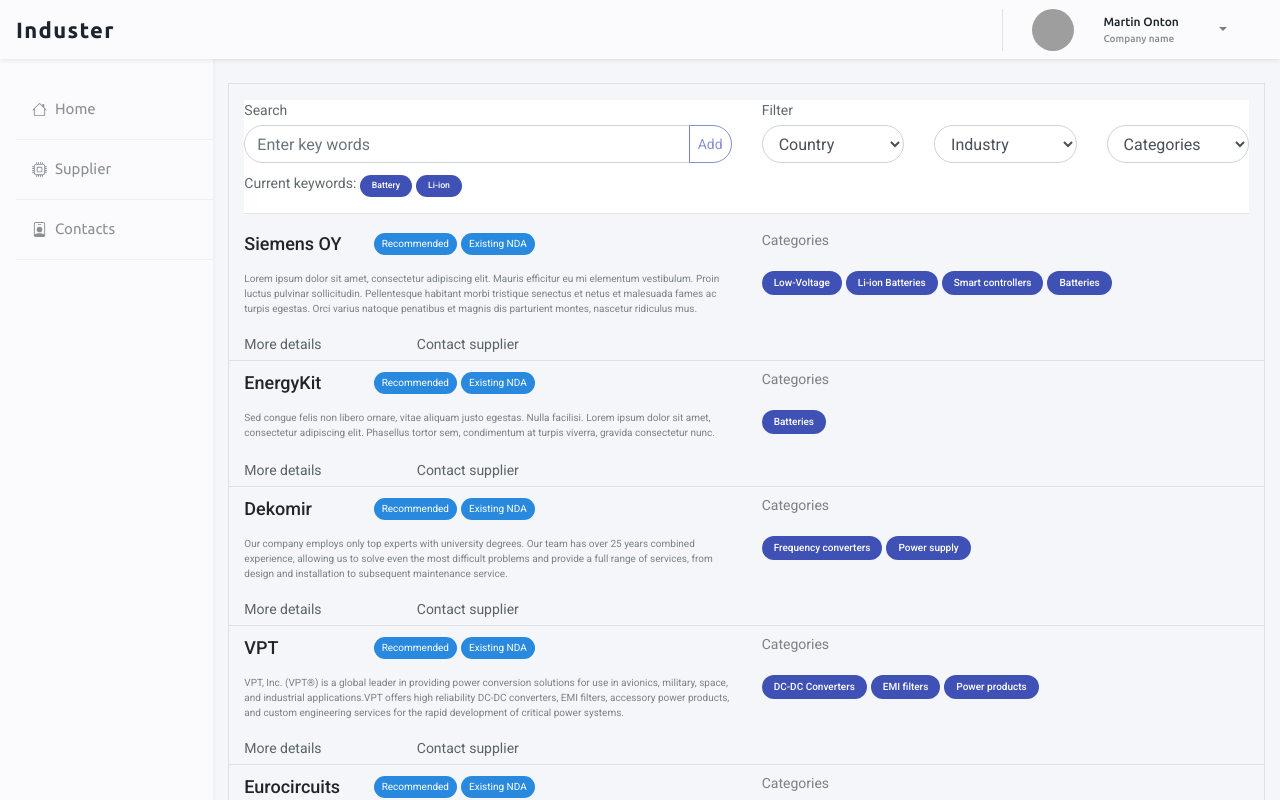
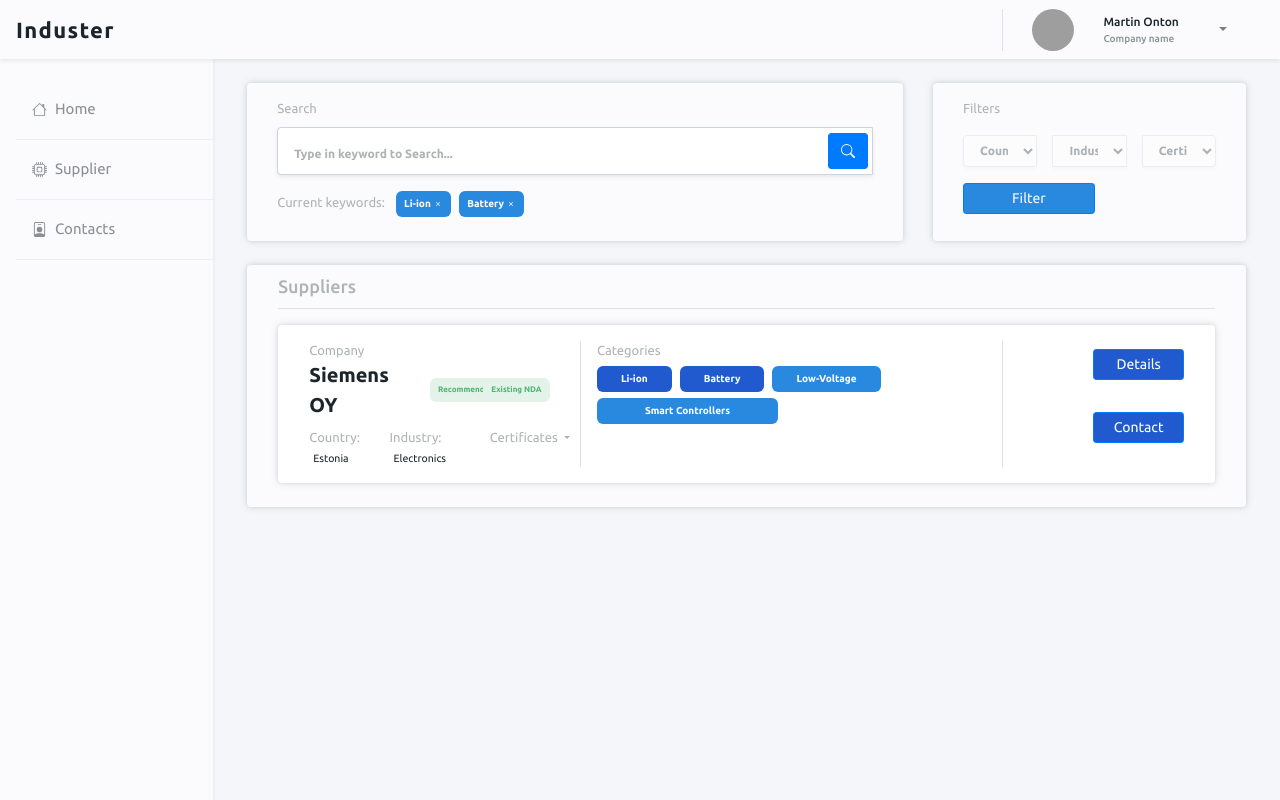
Before and after one commit to martinontcode/Induster, an Angular app: page /supplier in a window 1280 px wide. Before the commit this address led to /. Shown: the top 800 px of the page. Built offline with nearby package versions, Linux system fonts and the light colour scheme; grey boxes are pictures that could not be loaded.

Commit message:
Finished initial Supplier component front-end
* Added route to supplier.
* Front-end design implementation.
* Styles creation for supplier component.

```diff
--- a/src/app/app-routing.module.ts
+++ b/src/app/app-routing.module.ts
@@ -1,7 +1,10 @@
 import { NgModule } from '@angular/core';
 import { Routes, RouterModule } from '@angular/router';
+import { SupplierComponent } from './supplier/supplier.component';
 
-const routes: Routes = [];
+const routes: Routes = [
+  { path: 'supplier', component: SupplierComponent }
+];
 
 @NgModule({
   imports: [RouterModule.forRoot(routes)],
--- a/src/app/app.component.html
+++ b/src/app/app.component.html
@@ -1,8 +1,10 @@
 <app-navbar></app-navbar>
 <div class="container-fluid ">
-  <div class="row">
-    <app-sidebar class="col-md-3 col-lg-2 d-md-block border-top"></app-sidebar>
-    <app-supplier class="col-10 mt-4"></app-supplier>
-  </div>
-
+    <div class="row">
+        <app-sidebar class="col-md-3 col-lg-2 d-md-block border-top"></app-sidebar>
+        <!-- <app-supplier class="col-10 mt-4"></app-supplier> -->
+        <div class="col-12 col-md-9 col-lg-10">
+            <router-outlet></router-outlet>
+        </div>
+    </div>
 </div>
--- a/src/app/menu/sidebar/sidebar.component.html
+++ b/src/app/menu/sidebar/sidebar.component.html
@@ -11,7 +11,7 @@
                 </a>
             </li>
             <li class="nav-item">
-                <a class="nav-link border-bottom" routerLink="budget">
+                <a class="nav-link border-bottom" routerLink="supplier">
                     <svg width="1em" height="1em" viewBox="0 0 16 16" class="bi bi-cpu mr-2" fill="currentColor" xmlns="http://www.w3.org/2000/svg">
                         <path fill-rule="evenodd" d="M5 0a.5.5 0 0 1 .5.5V2h1V.5a.5.5 0 0 1 1 0V2h1V.5a.5.5 0 0 1 1 0V2h1V.5a.5.5 0 0 1 1 0V2A2.5 2.5 0 0 1 14 4.5h1.5a.5.5 0 0 1 0 1H14v1h1.5a.5.5 0 0 1 0 1H14v1h1.5a.5.5 0 0 1 0 1H14v1h1.5a.5.5 0 0 1 0 1H14a2.5 2.5 0 0 1-2.5 2.5v1.5a.5.5 0 0 1-1 0V14h-1v1.5a.5.5 0 0 1-1 0V14h-1v1.5a.5.5 0 0 1-1 0V14h-1v1.5a.5.5 0 0 1-1 0V14A2.5 2.5 0 0 1 2 11.5H.5a.5.5 0 0 1 0-1H2v-1H.5a.5.5 0 0 1 0-1H2v-1H.5a.5.5 0 0 1 0-1H2v-1H.5a.5.5 0 0 1 0-1H2A2.5 2.5 0 0 1 4.5 2V.5A.5.5 0 0 1 5 0zm-.5 3A1.5 1.5 0 0 0 3 4.5v7A1.5 1.5 0 0 0 4.5 13h7a1.5 1.5 0 0 0 1.5-1.5v-7A1.5 1.5 0 0 0 11.5 3h-7zM5 6.5A1.5 1.5 0 0 1 6.5 5h3A1.5 1.5 0 0 1 11 6.5v3A1.5 1.5 0 0 1 9.5 11h-3A1.5 1.5 0 0 1 5 9.5v-3zM6.5 6a.5.5 0 0 0-.5.5v3a.5.5 0 0 0 .5.5h3a.5.5 0 0 0 .5-.5v-3a.5.5 0 0 0-.5-.5h-3z"/>
                     </svg>
--- a/src/app/supplier/supplier.component.css
+++ b/src/app/supplier/supplier.component.css
@@ -1,9 +1,85 @@
+/* Search */
+.search-wrapper {
+    background-color: #FBFBFD !important;
+    box-shadow:0 0px 4px 0 rgba(0,0,0,0.1),0 0px 10px 0 rgba(0,0,0,0.1) !important;
+    border-radius: 4px;
+}
+.search-title {
+    color: #AFB3B5;
+    font-size: 0.8125em;
+}
+.search-input {
+    border-radius: 4px;
+}
+.search-input::placeholder {
+    color: #1B262C;
+    opacity: 0.35;
+    font-weight: 700;
+    font-size: 12px;
+}
+.search-keyword-title {
+    color: #AFB3B5;
+    font-size: 0.8125em;
+}
+.mycustom .input-group-prepend {
+    position: absolute;
+    right: 6px;
+    top: 6px;
+    bottom: 6px;
+    border-radius: 4px;
+    z-index:9;
+    background-color: #2889DF;
+}
+.mycustom .input-group-prepend:hover {
+    background-color: #0F4C75;
+}
+.search-button:hover {
+    background-color: #0F4C75;
+}
+
+/* Filter */
+.filter-wrapper {
+    background-color: #FBFBFD !important;
+    box-shadow:0 0px 4px 0 rgba(0,0,0,0.1),0 0px 10px 0 rgba(0,0,0,0.1) !important;
+    border-radius: 4px;
+}
+.filter-title {
+    color: #AFB3B5;
+    font-size: 0.8125em;
+}
+.filter-input {
+    border-radius: 4px;
+    color: #1B262C;
+    opacity: 0.35;
+    font-weight: 700;
+    font-size: 12px;
+}
+.filter-btn {
+    background-color: #2889DF !important;
+    color: #FBFBFD !important;
+}
+.filter-btn:hover {
+    background-color: #0F4C75 !important;
+}
+
+/* Keywords */
+.keyword-badge {
+    border-radius: 6px;
+    background-color: #2889DF;
+}
+.keyword-badge:hover {
+    border-radius: 6px;
+    background-color: #0F4C75;
+    cursor: pointer;
+}
+.keyword-text {
+    font-family: 'Ubuntu', sans-serif !important;
+    font-size: 0.625rem !important;
+    font-weight: 600;
+}
+
 /* Component level changes */
-.form-control {
-    -webkit-border-radius: 10rem;
-       -moz-border-radius: 10rem;
-            border-radius: 10rem;
-}
+
 .supplier-custom-font {
     font-weight: 400;
     font-size: 0.875em;
@@ -96,3 +172,82 @@
     line-height: 2;
     transition: 0.3s;
 }
+
+/* Supplier result */
+.supplier-result-wrapper {
+    background-color: #FBFBFD !important;
+    box-shadow:0 0px 4px 0 rgba(0,0,0,0.1),0 0px 10px 0 rgba(0,0,0,0.1) !important;
+    border-radius: 4px;
+}
+.supplier-result-title {
+    color: #AFB3B5;
+    font-size: 1.125rem;
+    font-weight: 500;
+}
+
+/* Supplier */
+.supplier-wrapper {
+    background-color: #FFF !important;
+    box-shadow:0 0px 4px 0 rgba(0,0,0,0.1),0 0px 10px 0 rgba(0,0,0,0.1) !important;
+    border-radius: 4px;
+}
+.supplier-title {
+    color: #AFB3B5;
+    font-size: 0.8125em;
+}
+.supplier-company {
+    color: #1B262C;
+    font-size: 1.25rem;
+    font-weight: 600;
+}
+.supplier-badge {
+    border-radius: 6px;
+    background-color: #E3F3E9;
+}
+.supplier-badge:hover {
+    border-radius: 6px;
+    background-color: #4EB673;
+    color: #fff;
+    transition: 0.3s;
+}
+.supplier-text {
+    font-size: 0.5rem;
+    color: #4EB673;
+}
+.supplier-information-text {
+    color: #AFB3B5;
+    font-size: 0.8125em;
+}
+.supplier-information-value {
+    color: #1B262C;
+    font-size: 0.8125em;
+}
+
+/* Categories */
+.categories-title {
+    color: #AFB3B5;
+    font-size: 0.8125em;
+}
+.categories-badge {
+    border-radius: 6px;
+    background-color: #2889DF;
+}
+.categories-badge:hover {
+    border-radius: 6px;
+    background-color: #0F4C75;
+    cursor: pointer;
+}
+.categories-text {
+    font-family: 'Ubuntu', sans-serif !important;
+    font-size: 0.625rem !important;
+    font-weight: 600;
+}
+.categories-hit {
+    background-color: #215ACE;
+}
+.supplier-detail-btn {
+    background-color: #215ACE;
+}
+.supplier-contact-btn {
+    background-color: #215ACE;
+}
--- a/src/app/supplier/supplier.component.html
+++ b/src/app/supplier/supplier.component.html
@@ -1,85 +1,128 @@
-<div class="container border">
-    <div class="sticky-top supplier-search-wrapper">
-        <div class="row mt-3 mb-3">
-            <div class="col-12 col-sm-6">
-                <div class="row">
-                    <div class="col-12 supplier-custom-font mb-1">Search</div>
-                    <div class="col-12">
-                        <div class="input-group mb-2">
-                            <input type="text" class="form-control" placeholder="Enter key words" aria-label="Search keywords" aria-describedby="button-addon2">
-                            <div class="input-group-append">
-                                <button class="btn btn-outline-secondary search-btn-outline-custom btn-sm" type="button" id="button-addon2">Add</button>
+<div class="row ml-1 mr-1 mt-2">
+    <div class="col-8 mt-3">
+        <div class="col search-wrapper">
+            <div class="container pt-3 pb-4">
+                <div class="search-title">Search</div>
+                <div class="pt-2">
+                    <div class="input-group mycustom">
+                        <input type="text" class="form-control form-control-lg search-input shadow-sm" id="searchKeywords" aria-describedby="Enter keywords" placeholder="Type in keyword to Search...">
+                        <div class="input-group-prepend">
+                            <button type="submit" value="submit" class="btn btn-primary btn-sm rounded search-button" id="inputGroupPrepend2">
+                                <svg width="1em" height="1em" viewBox="0 0 16 16" class="bi bi-search ml-1 mr-1 font-weight-bold" fill="currentColor" xmlns="http://www.w3.org/2000/svg">
+                                    <path fill-rule="evenodd" d="M10.442 10.442a1 1 0 0 1 1.415 0l3.85 3.85a1 1 0 0 1-1.414 1.415l-3.85-3.85a1 1 0 0 1 0-1.415z"/>
+                                    <path fill-rule="evenodd" d="M6.5 12a5.5 5.5 0 1 0 0-11 5.5 5.5 0 0 0 0 11zM13 6.5a6.5 6.5 0 1 1-13 0 6.5 6.5 0 0 1 13 0z"/>
+                                </svg>
+                            </button>
                         </div>
                     </div>
                 </div>
-                    <div class="col-12 supplier-custom-font">
+                <div class="pt-3 search-keyword-title">
                     Current keywords:
-                        <span class="badge badge-pill search-badge-custom mr-1 mt-1">Battery</span>
-                        <span class="badge badge-pill search-badge-custom mr-1 mt-1">Li-ion</span>
+                    <span class="badge badge-primary pt-2 pb-2 pl-2 pr-2 keyword-badge keyword-text ml-2">Li-ion
+                        <svg width="1em" height="1em" viewBox="0 0 16 16" class="bi bi-x" fill="currentColor" xmlns="http://www.w3.org/2000/svg">
+                        <path fill-rule="evenodd" d="M4.646 4.646a.5.5 0 0 1 .708 0L8 7.293l2.646-2.647a.5.5 0 0 1 .708.708L8.707 8l2.647 2.646a.5.5 0 0 1-.708.708L8 8.707l-2.646 2.647a.5.5 0 0 1-.708-.708L7.293 8 4.646 5.354a.5.5 0 0 1 0-.708z"/>
+                        </svg>
+                    </span>
+                    <span class="badge badge-primary pt-2 pb-2 pl-2 pr-2 keyword-badge keyword-text ml-2">Battery
+                        <svg width="1em" height="1em" viewBox="0 0 16 16" class="bi bi-x" fill="currentColor" xmlns="http://www.w3.org/2000/svg">
+                        <path fill-rule="evenodd" d="M4.646 4.646a.5.5 0 0 1 .708 0L8 7.293l2.646-2.647a.5.5 0 0 1 .708.708L8.707 8l2.647 2.646a.5.5 0 0 1-.708.708L8 8.707l-2.646 2.647a.5.5 0 0 1-.708-.708L7.293 8 4.646 5.354a.5.5 0 0 1 0-.708z"/>
+                        </svg>
+                    </span>
                 </div>
             </div>
         </div>
-            <div class="col-12 col-sm-6 mt-2 mt-sm-0">
-                <div class="row">
-                    <div class="col-12 supplier-custom-font mb-1">Filter</div>
-                    <div class="col-sm-4">
-                        <div class="form-group">
-                            <select class="form-control" id="exampleFormControlSelect1">
-                              <option>Country</option>
+    </div>
+    <div class="col-4 d-flex justify-content-end mt-3">
+        <div class="col filter-wrapper">
+            <div class="container pt-3 pb-3">
+                <div class="filter-title">Filters</div>
+                <div class="pt-3">
+                    <div class="input-group d-flex justify-content-between align-items-center">
+                        <select class="form-control form-control col-4 mr-3 shadow-sm filter-input">
+                            <option selected>Country</option>
+                        </select>
+                        <select class="form-control form-control col-4 mr-3 shadow-sm filter-input">
+                            <option selected>Industry</option>
+                        </select>
+                        <select class="form-control form-control col-4 shadow-sm filter-input">
+                            <option selected>Certificates</option>
                         </select>
                     </div>
                 </div>
-                    <div class="col-sm-4">
-                        <div class="form-group">
-                            <select class="form-control" id="exampleFormControlSelect1">
-                              <option>Industry</option>
-                            </select>
+                <div class="pt-3 search-keyword-title">
+                    <button type="button" class="btn btn-sm btn-primary filter-btn pl-5 pr-5 mb-0">Filter</button>
                 </div>
             </div>
-                    <div class="col-sm-4">
-                        <div class="form-group">
-                            <select class="form-control" id="exampleFormControlSelect1">
-                              <option>Categories</option>
-                            </select>
+        </div>
+    </div>
+    <div class="col-12 mt-4">
+        <div class="col supplier-result-wrapper">
+            <div class="ml-3 mr-3 pt-2 pb-2 supplier-result-title border-bottom">Suppliers</div>
+            <div class="pt-3 pb-4 ml-3 mr-3">
+                <div class="supplier-wrapper">
+                    <div class="ml-3 mr-3 pt-3 pb-3 row">
+                        <div class="col-4 border-right row">
+                            <!-- Company title label -->
+                            <div class="supplier-title col-12">Company</div>
+                            <!-- Company information row -->
+                            <div class="supplier-company col-5 d-flex align-items-center">Siemens OY</div>
+                            <div class="supplier-company col-2 d-flex align-items-center mr-2">
+                                <span class="badge badge-success pt-2 pb-2 pl-2 pr-2 supplier-badge supplier-text ml-2">Recommended</span>
+                            </div>
+                            <div class="supplier-company col-2 d-flex align-items-center">
+                                <span class="badge badge-success pt-2 pb-2 pl-2 pr-2 supplier-badge supplier-text ml-2">Existing NDA</span>
+                            </div>
+                            <!-- Company extra information row -->
+                            <div class="col-12 row mt-2">
+                                <div class="col-4 supplier-information-text">Country: <span class="supplier-information-value ml-1">Estonia</span></div>
+                                <div class="col-5 supplier-information-text">Industry: <span class="supplier-information-value ml-1">Electronics</span></div>
+                                <div class="col-3 supplier-information-text">
+                                    <div class="dropdown">
+                                        <span class="dropdown-toggle" type="button" id="dropdownMenuButton" data-toggle="dropdown" aria-haspopup="true" aria-expanded="false">
+                                          Certificates
+                                        </span>
+                                        <div class="dropdown-menu" aria-labelledby="dropdownMenuButton">
+                                          <a class="dropdown-item" href="#">Cert. X01</a>
+                                          <a class="dropdown-item" href="#">Cert. X02</a>
+                                          <a class="dropdown-item" href="#">Cert. X03</a>
                                         </div>
                                       </div>
                                 </div>
                             </div>
                         </div>
-        <hr>
+                        <div class="col-6 border-right row">
+                            <div class="ml-2">
+                                <!-- Categories title label -->
+                                <div class="col-12 ml-2 categories-title ">Categories</div>
+                                <div class="col-12 mt-1">
+                                    <span class="badge badge-primary pt-2 pb-2 pl-4 pr-4 categories-badge categories-text categories-hit ml-2">
+                                        Li-ion
+                                    </span>
+                                    <span class="badge badge-primary pt-2 pb-2 pl-4 pr-4 categories-badge categories-text categories-hit ml-2">
+                                        Battery
+                                    </span>
+                                    <span class="badge badge-primary pt-2 pb-2 pl-4 pr-4 categories-badge categories-text ml-2">
+                                        Low-Voltage
+                                    </span>
                                 </div>
-    <ul class="list-group mt-0 mb-3">
-        <li class="row border-bottom mb-2" *ngFor="let supplier of supplierList">
-            <div class="col-12 col-sm-6">
-                <div class="row">
-                    <div class="col-12 col-sm-4 col-md-3 supplier-header-font">
-                        {{supplier.supplierName}}
-                    </div>
-                    <div class="col-12 col-sm-8 mb-3">
-                        <span class="badge badge-pill supplier-badge-custom mr-1">Recommended</span>
-                        <span class="badge badge-pill supplier-badge-custom mr-1">Existing NDA</span>
-                    </div>
-                    <div class="col-12 supplier-description-font mb-2">
-                        {{supplier.supplierDescription}}
+                                <div class="col-12 mt-1">
+                                    <span class="badge badge-primary pt-2 pb-2 pl-5 pr-5 categories-badge categories-text ml-2">
+                                        Smart Controllers
+                                    </span>
                                 </div>
                             </div>
                         </div>
-            <div class="col-12 col-sm-6 mb-2 mb-sm-3">
-                <div class="row">
-                    <div class="col-4 supplier-categories-header-font mb-3">
-                        Categories
+                        <div class="col-2 d-flex ml-auto row">
+                            <div class="col-12 mt-2">
+                                <button type="button" class="btn btn-sm btn-primary supplier-detail-btn btn-block">Details</button>
                             </div>
-                    <div class="col-12 supplier-categories-content-font">
-                        <span class="badge badge-pill category-badge-custom mr-1 mt-1" *ngFor="let supplierCategories of supplier.supplierCategories">{{supplierCategories}}</span>
+                            <div class="col-12 mt-2">
+                                <button type="button" class="btn btn-sm btn-primary supplier-contact-btn btn-block">Contact</button>
                             </div>
                         </div>
                     </div>
-            <div class="col-12 mt-2 mb-1">
-                <div class="row">
-                    <div class="col-6 col-sm-2"><a href="" class="supplier-custom-link-font">More details</a></div>
-                    <div class="col-6 col-sm-4 col-md-3"><a href="" class="supplier-custom-link-font">Contact supplier</a></div>
                 </div>
             </div>
-        </li>
-    </ul>
         </div>
+    </div>
+</div>
--- a/src/styles.css
+++ b/src/styles.css
@@ -1,7 +1,7 @@
 /* You can add global styles to this file, and also import other style files */
-@import url('https://fonts.googleapis.com/css2?family=Roboto:ital,wght@0,100;0,300;0,400;0,500;0,700;0,900;1,100;1,300;1,400;1,500;1,700;1,900&display=swap');
+@import url('https://fonts.googleapis.com/css2?family=Ubuntu:ital,wght@0,400;0,500;0,700;1,300;1,400;1,500;1,700&display=swap');
 
 body {
-    font-family: 'Roboto', sans-serif !important;
+    font-family: 'Ubuntu', sans-serif !important;
     background-color: #F5F6FA !important;
 }
```
Also changed, not shown: src/app/menu/sidebar/sidebar.component.css (+10 -0 lines). Lines whose indentation alone changed are shown as unchanged.
